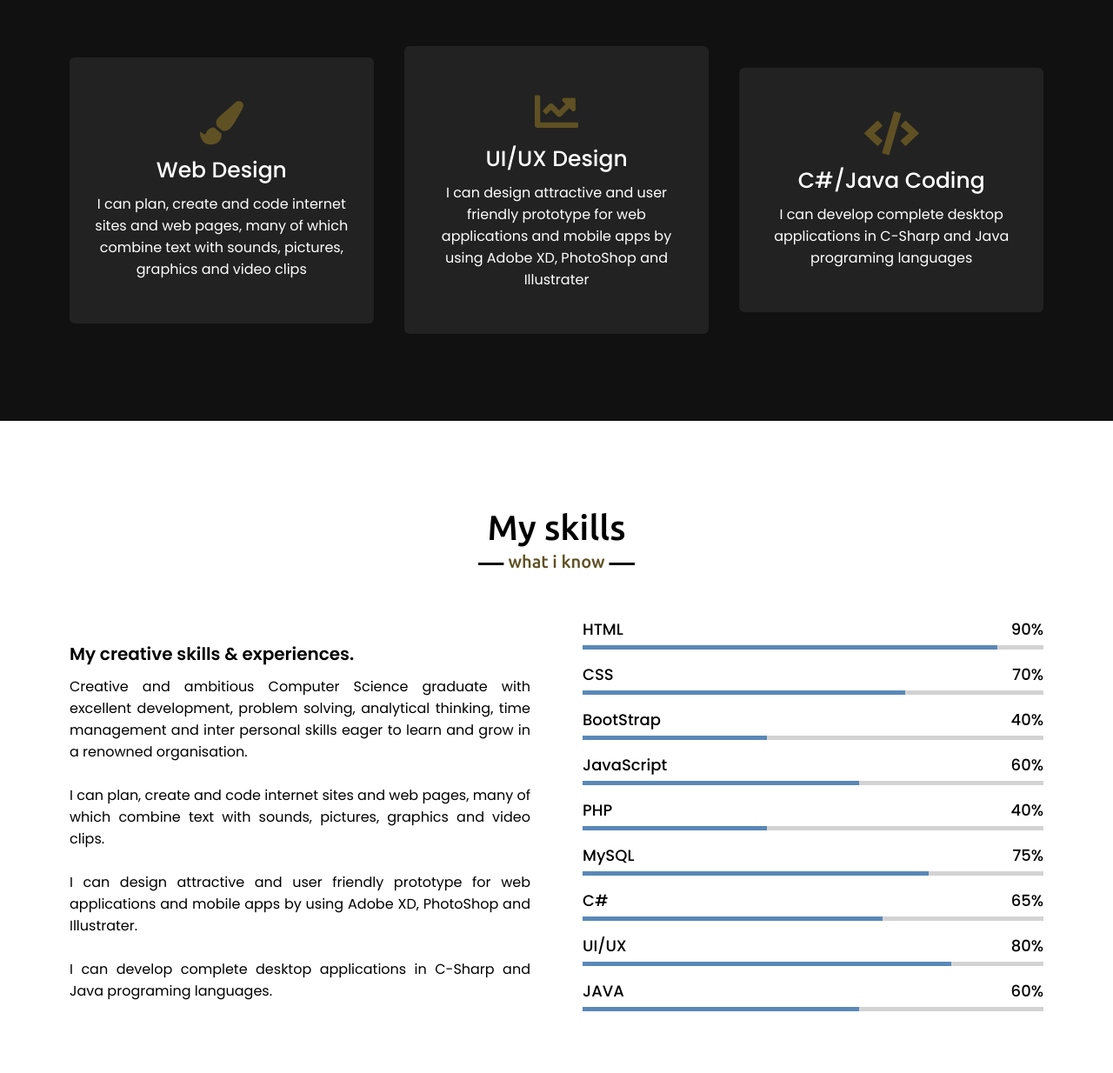
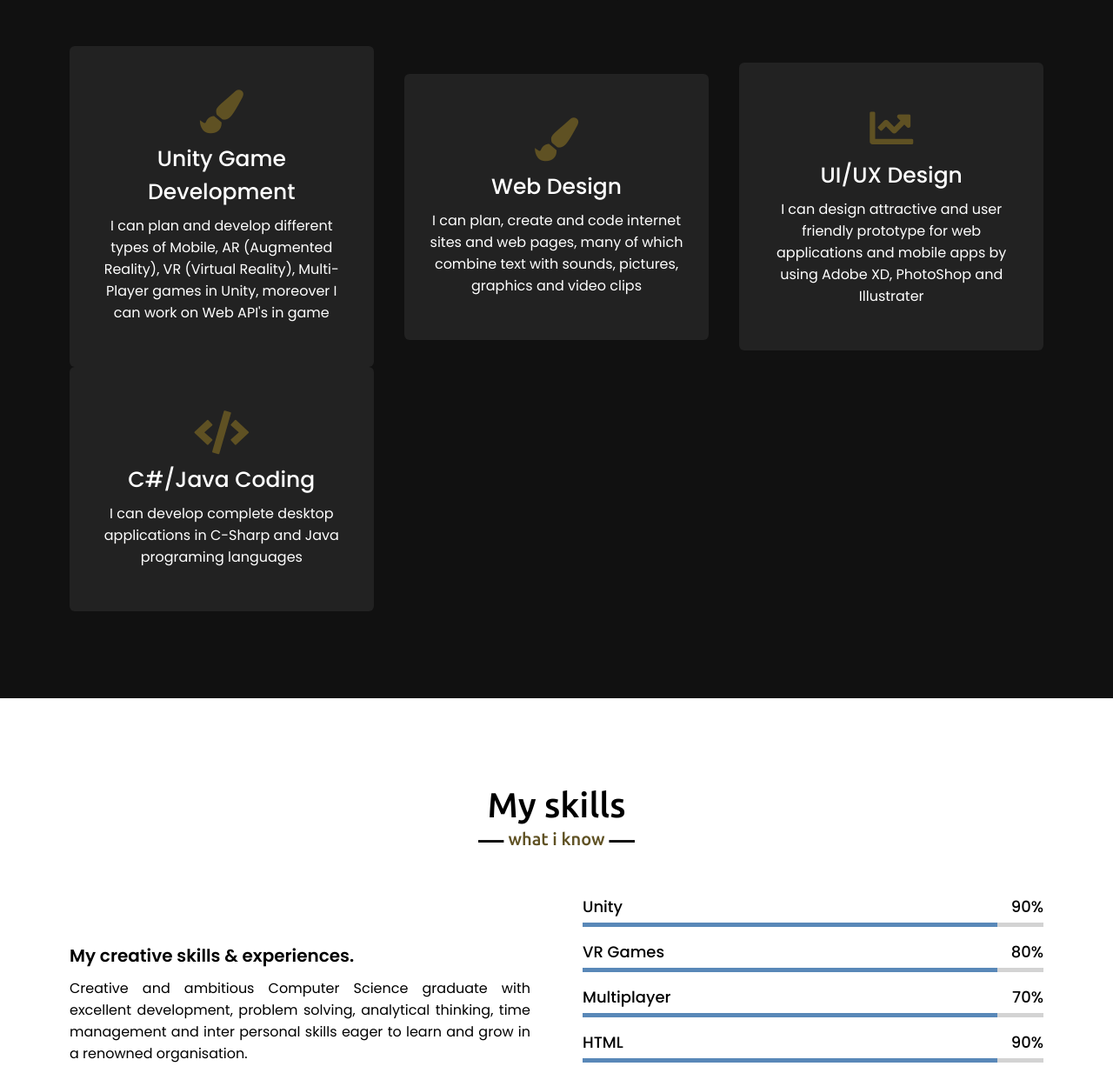
Before and after one commit to aqibsher924/aqib_portfolio, a plain HTML site: page index.html in a window 1280 px wide. Shown: the part 1844-3078 px from the top of the page at 87% size. Drawn offline with nearby package versions, Linux system fonts and the light colour scheme.

Commit message:
Update index.html

```diff
--- a/index.html
+++ b/index.html
@@ -126,6 +126,13 @@
                 <div class="card">
                     <div class="box">
                         <i class="fas fa-paint-brush"></i>
+                        <div class="text">Unity Game Development</div>
+                        <p>I can plan and develop different types of Mobile, AR (Augmented Reality), VR (Virtual Reality), Multi-Player games in Unity, moreover I can work on Web API's in game</p>
+                    </div>
+                </div>
+                <div class="card">
+                    <div class="box">
+                        <i class="fas fa-paint-brush"></i>
                         <div class="text">Web Design</div>
                         <p>I can plan, create and code internet sites and web pages, many of which combine text with sounds, pictures, graphics and video clips</p>
                     </div>
@@ -165,6 +172,8 @@
                         to learn and grow in a
                         renowned organisation.
                     <br><br>
+                        I can plan and develop different types of Mobile, AR (Augmented Reality), VR (Virtual Reality), Multi-Player games in Unity, moreover I can work on Web API's in game.
+                        <br><br>
                     I can plan, create and code internet sites and web pages, many of which combine text with sounds, pictures, graphics and video clips.
                         <br><br>
                         I can design attractive and user friendly prototype for web applications and mobile apps by using Adobe XD, PhotoShop and Illustrater.
@@ -175,6 +184,32 @@
 
                 </div>
                 <div class="column right">
+
+
+                    <div class="bars">
+                        <div class="info">
+                            <span>Unity</span>
+                            <span>90%</span>
+                        </div>
+                        <div class="line html"></div>
+                    </div>
+                    <div class="bars">
+                        <div class="info">
+                            <span>VR Games</span>
+                            <span>80%</span>
+                        </div>
+                        <div class="line html"></div>
+                    </div>
+                    <div class="bars">
+                        <div class="info">
+                            <span>Multiplayer</span>
+                            <span>70%</span>
+                        </div>
+                        <div class="line html"></div>
+                    </div>
+
+
+
                     <div class="bars">
                         <div class="info">
                             <span>HTML</span>
```
